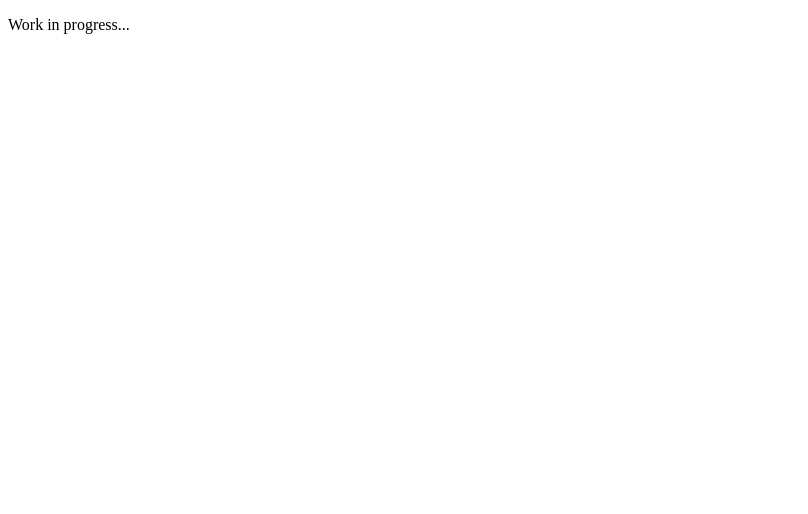
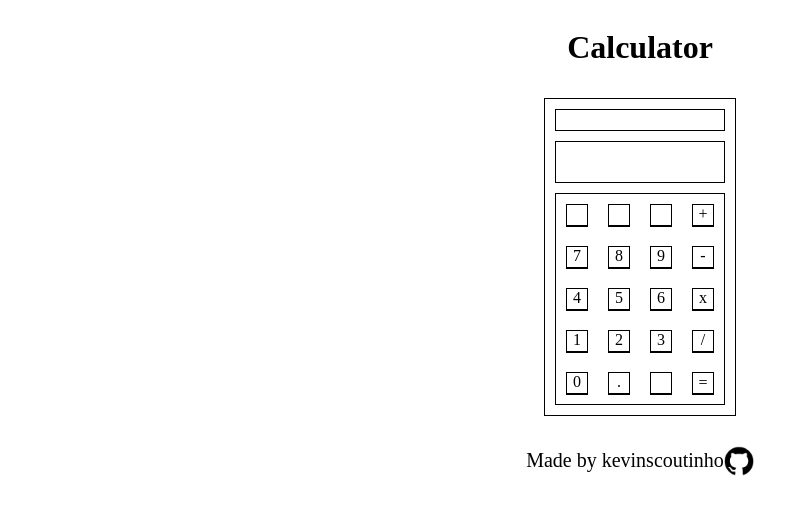
Before and after one commit to kevinscoutinho/odin-calculator, a plain HTML site: page index.html in a window 1280 px wide. Shown: the whole page, without its empty margins (0-808 px from the left). Drawn offline with Linux system fonts and the light colour scheme.

Commit message:
Many changes, lost track of them

```diff
--- a/index.html
+++ b/index.html
@@ -4,47 +4,48 @@
     <meta charset="UTF-8">
     <meta name="viewport" content="width=device-width, initial-scale=1.0">
     <title>Calculator</title>
-    <script src="/script.js"></script>
-    <link rel="stylesheet" href="/style.css">
+    <script src="./script.js" defer></script>
+    <link rel="stylesheet" href="./style.css">
 </head>
 <body>
+    <h1>Calculator</h1>
     <div class="main-container">
-        <div class="calculator">
-            <div class="calculator-history"></div>
-            <div class="main-screen"><p>Work in progress...</p></div>
-            <div class="buttons-container">
-                <div class="first-column">
-                    <div class="key-7"></div>
-                    <div class="key-4"></div>
-                    <div class="key-1"></div>
-                    <div class="key-0"></div>
+        <div class="calculator-container calculator">
+            <div class="calculator-history calculator"></div>
+            <div class="main-screen calculator" id="screen"><p></p></div>
+            <div class="buttons-container calculator">
+                <div class="first-column key-column">
+                    <div class="key-clear key" id="kclear"></div>
+                    <div class="key-7 key" id="k7">7</div>
+                    <div class="key-4 key" id="k4">4</div>
+                    <div class="key-1 key" id="k1">1</div>
+                    <div class="key-0 key" id="k0">0</div>
                 </div>
-                <div class="second-column">
-                    <div class="key-8"></div>
-                    <div class="key-5"></div>
-                    <div class="key-2"></div>
-                    <div class="key-dot"></div>
+                <div class="second-column key-column">
+                    <div class="key-empty key"></div>
+                    <div class="key-8 key" id="k8">8</div>
+                    <div class="key-5 key" id="k5">5</div>
+                    <div class="key-2 key" id="k2">2</div>
+                    <div class="key-dot key" id="kdot">.</div>
                 </div>
-                <div class="third-column">
-                    <div class="key-9"></div>
-                    <div class="key-6"></div>
-                    <div class="key-3"></div>
-                    <div class="key-empty"></div>
+                <div class="third-column key-column">
+                    <div class="key-backspace key" id="kback"></div>
+                    <div class="key-9 key" id="k9">9</div>
+                    <div class="key-6 key" id="k6">6</div>
+                    <div class="key-3 key" id="k3">3</div>
+                    <div class="key-empty key"></div>
                 </div>
-                <div class="fourth-column operator-column">
-                    <div class="key-+"></div>
-                    <div class="key--"></div>
-                    <div class="key-x"></div>
-                    <div class="key-/"></div>
-                </div>
-                <div class="fifth-column">
-                    <div class="key-backspace"></div>
-                    <div class="key-empty"></div>
-                    <div class="key-equal"></div>
+                <div class="fourth-column operator-column key-column">
+                    <div class="key-+ key" id="k+">+</div>
+                    <div class="key-- key" id="k-">-</div>
+                    <div class="key-x key" id="kx">x</div>
+                    <div class="key-/ key" id="k/">/</div>
+                    <div class="key-equal key" id="k=">=</div>
                 </div>
             </div>
         </div>
     </div>
+    <footer><p>Made by kevinscoutinho <img class="github-logo" src="./images/GitHub_Invertocat_Logo.svg.png" alt="GitHub Logo"></p></footer>
 
 </body>
 </html>
--- a/script.js
+++ b/script.js
@@ -30,6 +30,42 @@ function divide() {
     return quotient;
 }
 
-function operate(operator, ...args) {
+function operate(e) {
+    const screen2 = document.getElementById('screen');
+    screen2.textContent += this.textContent;
+}
 
-}
+
+//Get key elements
+const keyZero = document.getElementById("k0");
+const keyOne = document.getElementById("k1");
+const keyTwo = document.getElementById("k2");
+const keyThree = document.getElementById("k3");
+const keyFour = document.getElementById("k4");
+const keyFive = document.getElementById("k5");
+const keySix = document.getElementById("k6");
+const keySeven = document.getElementById("k7");
+const keyEight = document.getElementById("k8");
+const keyNine = document.getElementById("k9");
+const keySum = document.getElementById("k+");
+const keySubtrac = document.getElementById("k-");
+const keyMulti = document.getElementById("kx");
+const keyDivision = document.getElementById("k/");
+const keyEqual = document.getElementById("k=");
+
+
+keyZero.addEventListener('click', operate);
+keyOne.addEventListener('click', operate);
+keyTwo.addEventListener('click', operate);
+keyThree.addEventListener('click', operate);
+keyFour.addEventListener('click', operate);
+keyFive.addEventListener('click', operate);
+keySix.addEventListener('click', operate);
+keySeven.addEventListener('click', operate);
+keyEight.addEventListener('click', operate);
+keyNine.addEventListener('click', operate);
+keySum.addEventListener('click', operate);
+keySubtrac.addEventListener('click', operate);
+keyMulti.addEventListener('click', operate);
+keyDivision.addEventListener('click', operate);
+keyEqual.addEventListener('click', operate);
--- a/style.css
+++ b/style.css
@@ -0,0 +1,69 @@
+html {
+    min-height: 100%;
+    display: flex;
+    flex-direction: column;
+    align-items: center;
+    box-sizing: border-box;
+}
+
+body {
+    display: flex;
+    flex-direction: column;
+    align-content: center;
+    align-items: center;
+    flex: 1;
+    min-height: 100%;
+}
+
+.calculator {
+    border: 1px solid ;
+    min-height: 20px;
+    min-width: 20px;
+    margin: 10px;
+}
+
+.main-screen {
+    min-height: 40px;
+}
+
+.buttons-container {
+    display: flex;
+
+}
+
+.key {
+    border: 1px solid;
+    min-width: 20px;
+    min-height: 20px;
+    margin: 10px;
+    text-align: center;
+    box-shadow: 0px 1px;
+    user-select: none;
+}
+
+.key-equal {
+    flex: 1;
+    display: flex;
+    flex-direction: column;
+    justify-content: center;
+}
+
+.key-column {
+    display: flex;
+    flex-direction: column;
+}
+
+footer {
+    justify-self: end;
+}
+
+footer img,
+footer {
+    height: 30px;
+    font-size: 20px;
+}
+
+footer p{
+    display: flex;
+    align-items: center;
+}
```
Also changed, not shown: images/GitHub_Invertocat_Logo.svg.png (added).
